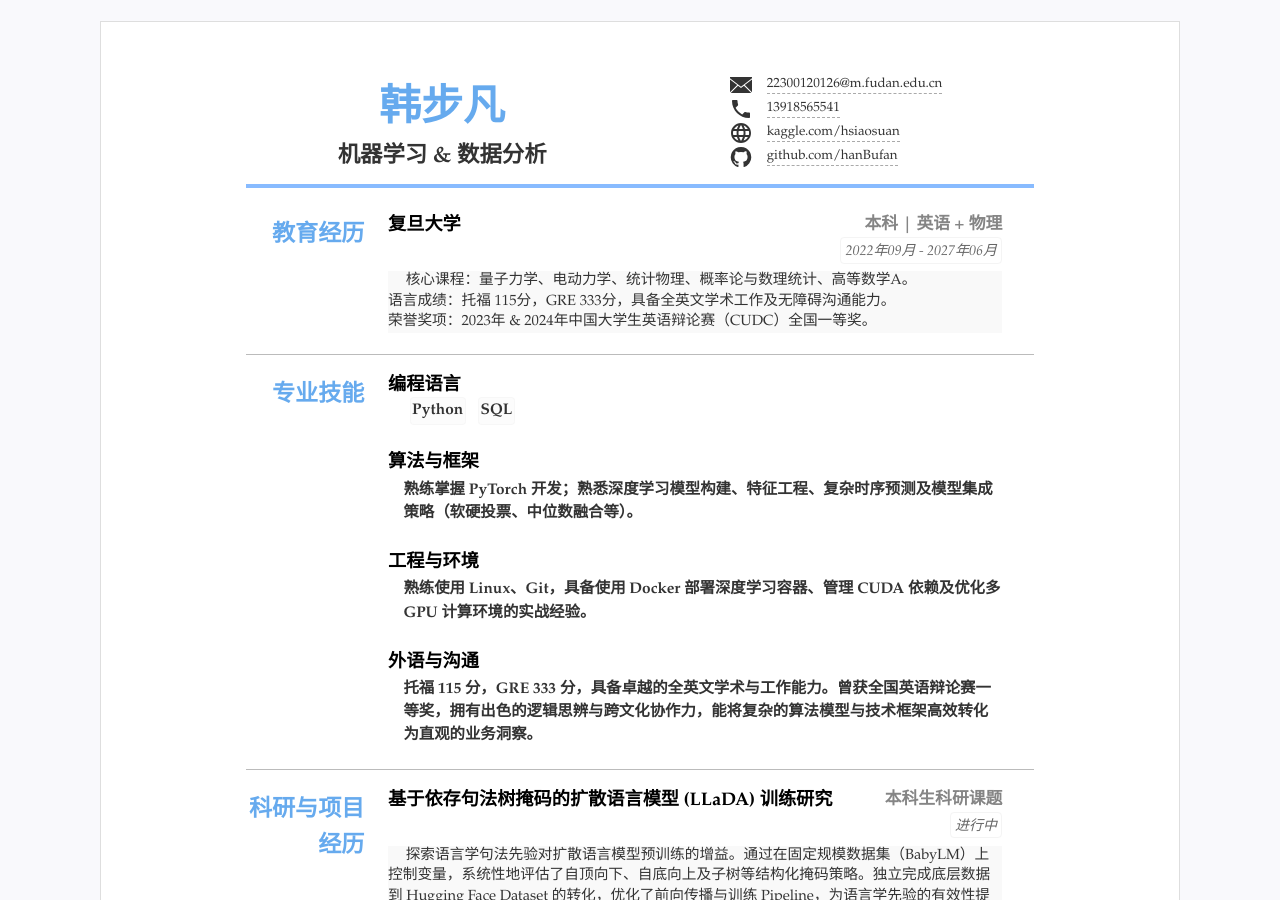
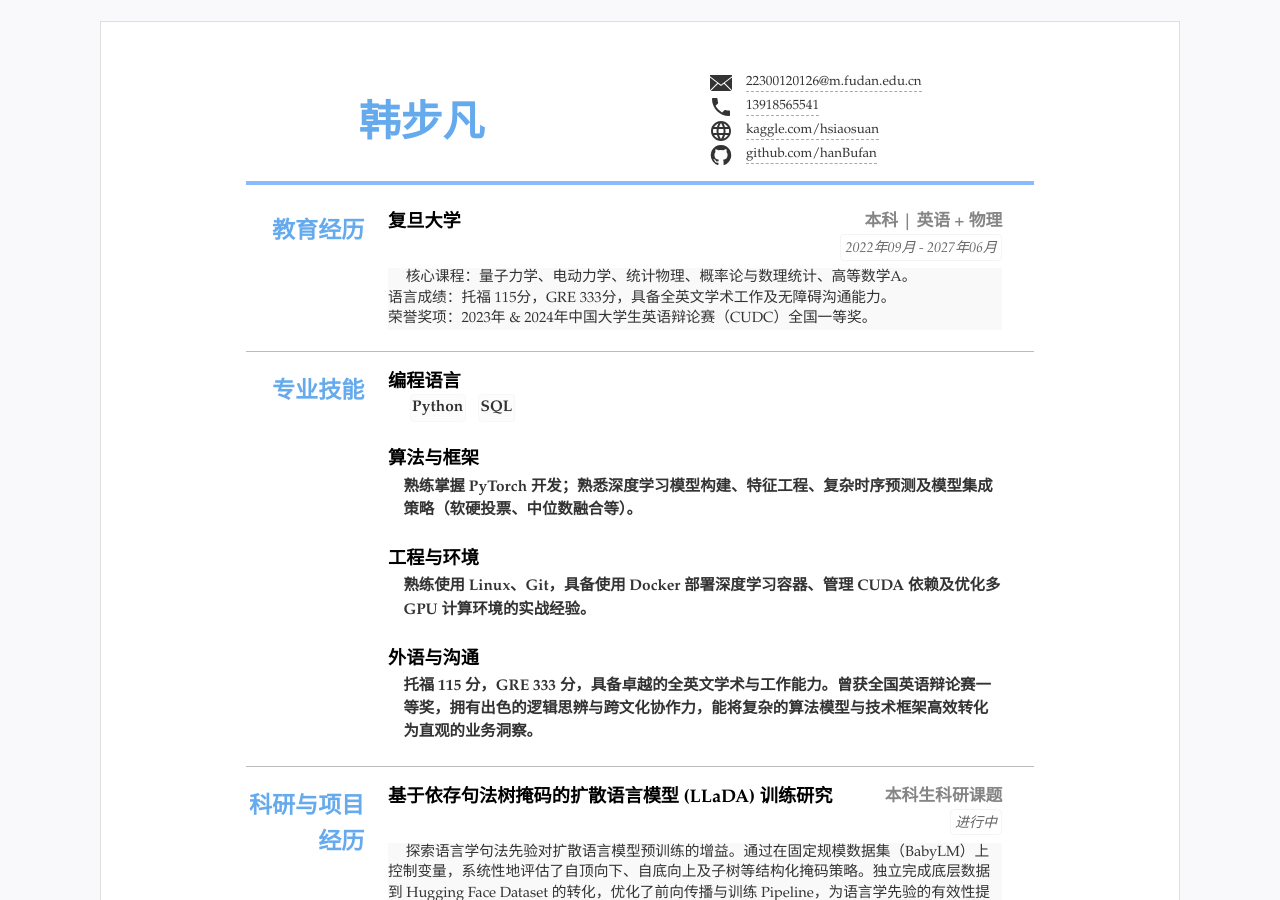
Before and after one commit to hanBufan/CV, a Jekyll site: the page built from index.html, in a window 1280 px wide and 900 px high. Built offline with Jekyll 4.4.1, drawn with Linux system fonts in a browser that asks for light colours.

Commit message:
Update resume.yml for personal information
去掉了jobtitile

```diff
--- a/_data/resume.yml
+++ b/_data/resume.yml
@@ -2,7 +2,6 @@
 title: "韩步凡的简历"
 lang: "zh"
 name: "韩步凡"
-jobtitle: "机器学习 & 数据分析"
 photo: "" # 照片可空，不显示
 
 contact:
```
